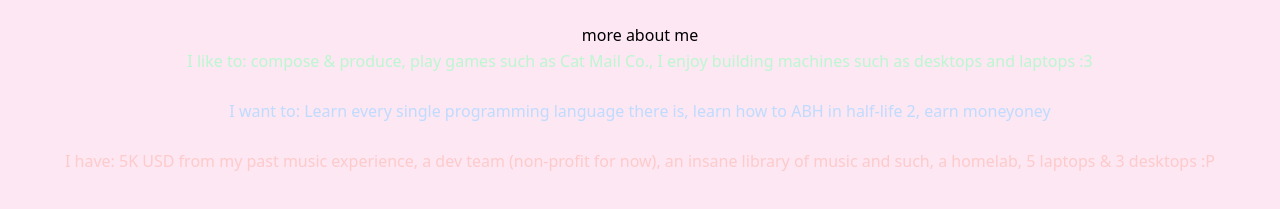
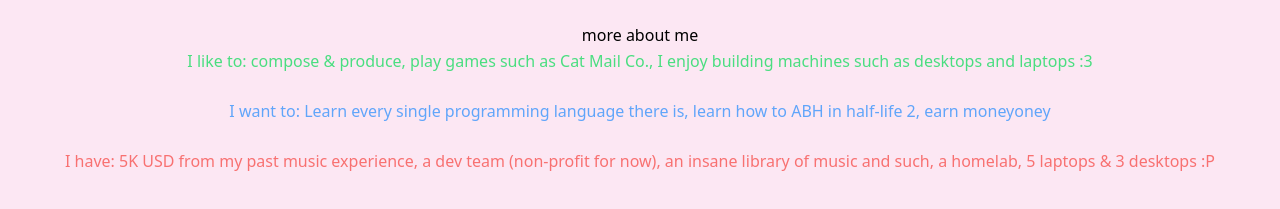
Before and after one commit to LeevJeevs/thinglex-us, a plain HTML site: page index.html in a window 1280 px wide. Shown: the part 271-480 px from the top of the page. Drawn offline with nearby package versions, Linux system fonts and the light colour scheme.

Commit message:
Update index.html

```diff
--- a/index.html
+++ b/index.html
@@ -11,10 +11,10 @@
       <img src="https://raw.githubusercontent.com/LeevJeevs/cdn.nextsecret.xyz/refs/heads/main/8831a21e6009b6dfa58e9023e93016f4-609132356.jpg" class="w-64 rounded-lg" alt="my fuckass pfp on voicechat.vc"/>
     </div>
     <h3>more about me</h3>
-    <p class="text-green-200">I like to: compose & produce, play games such as Cat Mail Co., I enjoy building machines such as desktops and laptops :3</p>
+    <p class="text-green-400">I like to: compose & produce, play games such as Cat Mail Co., I enjoy building machines such as desktops and laptops :3</p>
     <br>
-    <p class="text-blue-200">I want to: Learn every single programming language there is, learn how to ABH in half-life 2, earn moneyoney</p>
+    <p class="text-blue-400">I want to: Learn every single programming language there is, learn how to ABH in half-life 2, earn moneyoney</p>
     <br>
-    <p class="text-red-200">I have: 5K USD from my past music experience, a dev team (non-profit for now), an insane library of music and such, a homelab, 5 laptops & 3 desktops :P</p>
+    <p class="text-red-400">I have: 5K USD from my past music experience, a dev team (non-profit for now), an insane library of music and such, a homelab, 5 laptops & 3 desktops :P</p>
   </body>
 </html>
```
